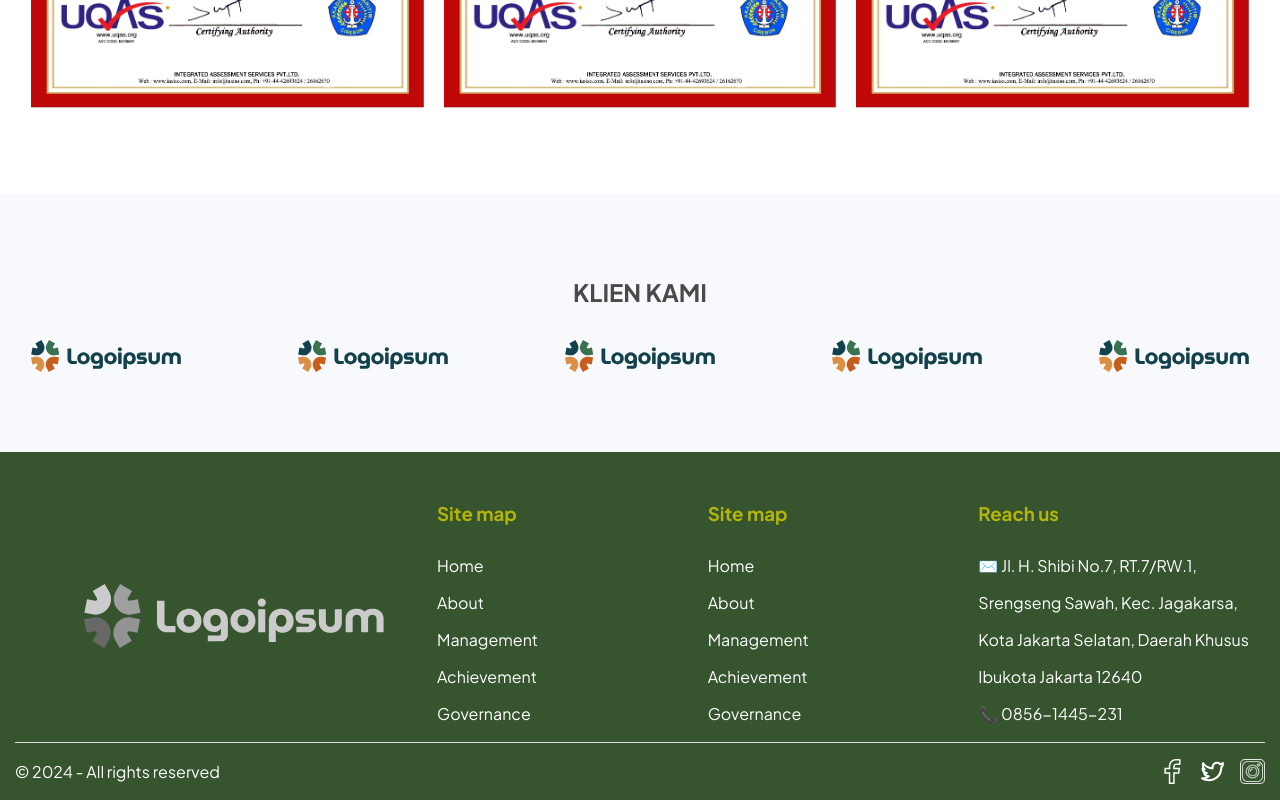
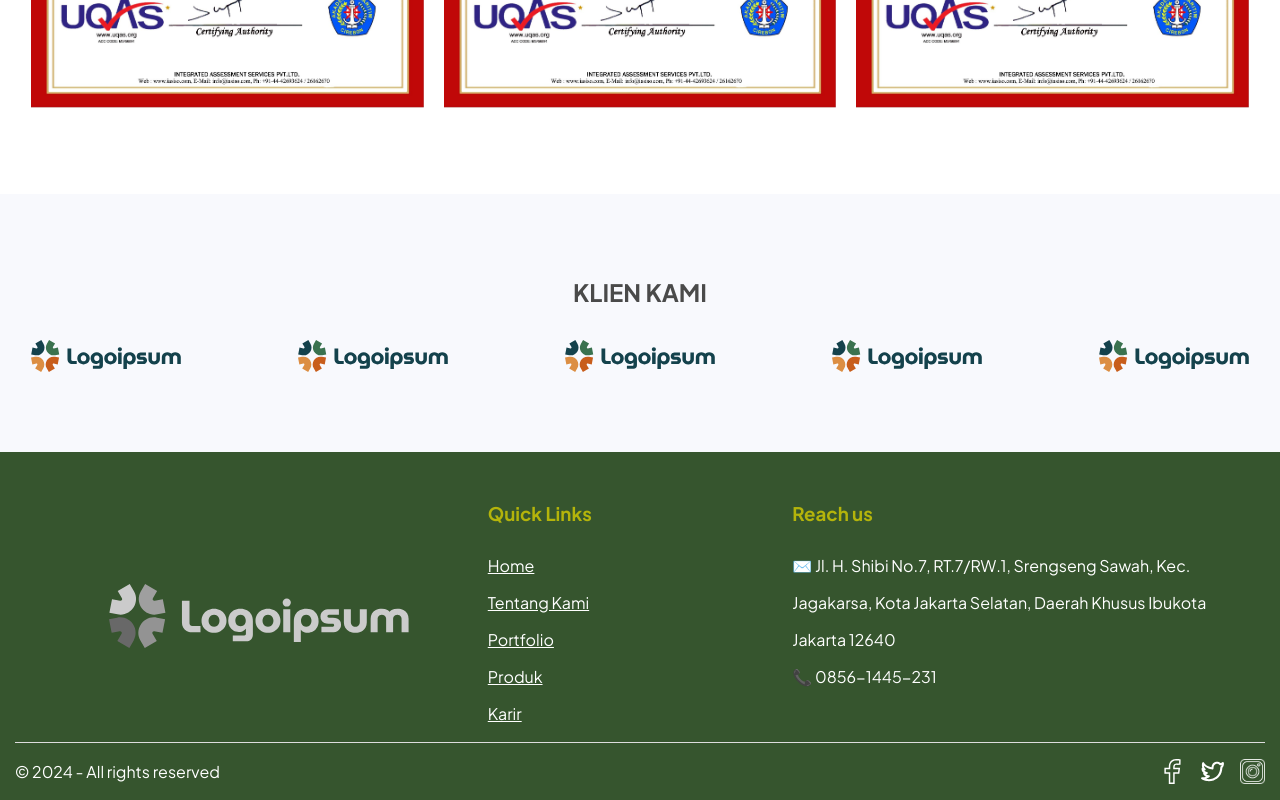
Before and after one commit to daffaliefalza/company-profile, a plain HTML site: page index.html in a window 1280 px wide. Shown: the part 2030-2830 px from the top of the page. Drawn offline with nearby package versions, Linux system fonts and the light colour scheme.

Commit message:
update links redirect

```diff
--- a/css/style.css
+++ b/css/style.css
@@ -90,6 +90,11 @@ footer {
   padding-top: 3rem;
 }
 
+footer .footer-links a {
+  color: #fff !important;
+  text-decoration: underline;
+}
+
 footer h3 {
   color: rgb(180, 180, 11);
   margin-bottom: 20px;
@@ -97,7 +102,7 @@ footer h3 {
 
 footer .container {
   display: grid;
-  grid-template-columns: 1.5fr 1fr 1fr 1fr;
+  grid-template-columns: 1.5fr 1fr 1.5fr;
 }
 
 footer .container .footer-logo {
--- a/index.html
+++ b/index.html
@@ -115,24 +115,13 @@
         </div>
 
         <div class="footer-links">
-          <h3>Site map</h3>
+          <h3>Quick Links</h3>
           <ul>
-            <li>Home</li>
-            <li>About</li>
-            <li>Management</li>
-            <li>Achievement</li>
-            <li>Governance</li>
-          </ul>
-        </div>
-
-        <div class="footer-links">
-          <h3>Site map</h3>
-          <ul>
-            <li>Home</li>
-            <li>About</li>
-            <li>Management</li>
-            <li>Achievement</li>
-            <li>Governance</li>
+            <li><a href="index.html">Home</a></li>
+            <li><a href="tentang.html">Tentang Kami</a></li>
+            <li><a href="portfolio.html">Portfolio</a></li>
+            <li><a href="produk.html">Produk</a></li>
+            <li><a href="karir.html">Karir</a></li>
           </ul>
         </div>
 
```
Also changed, not shown: karir.html (+14 -17 lines), portfolio.html (+14 -17 lines), produk.html (+14 -17 lines), tentang.html (+14 -17 lines).
